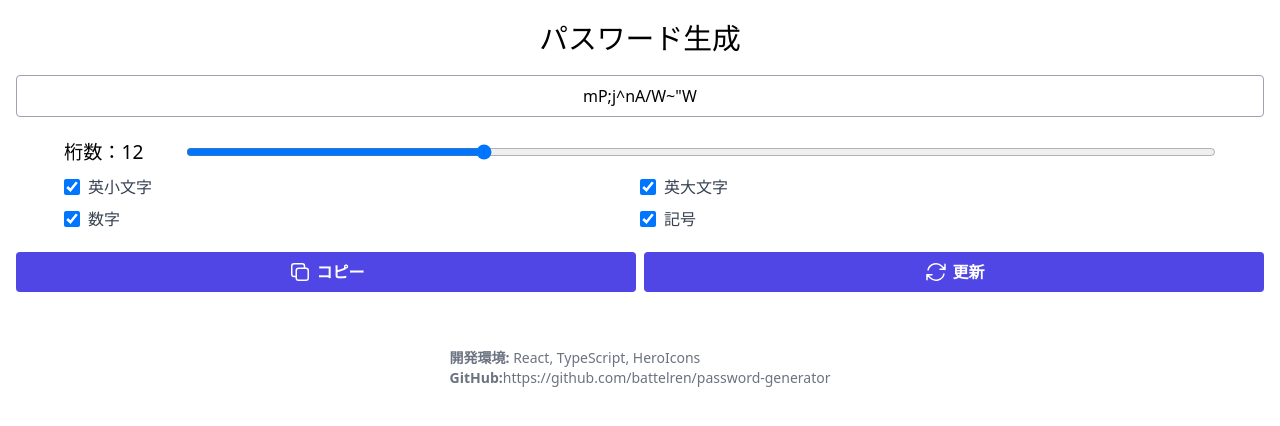
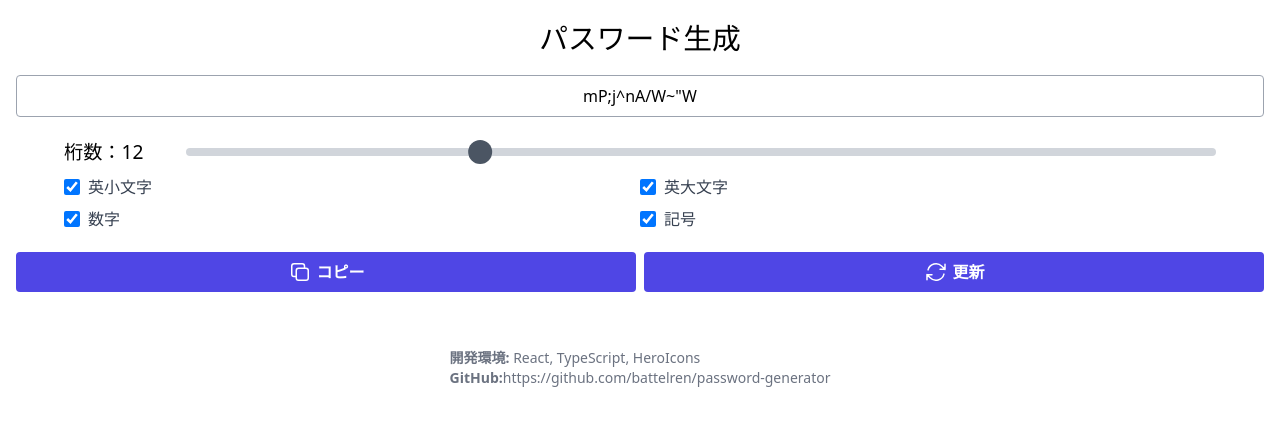
Before and after one commit to battelren/password-generator, a React (Vite) app: page / in a window 1280 px wide. Shown: the top 426 px of the page. Built offline with nearby package versions, Linux system fonts and the light colour scheme.

Commit message:
input を Sliderに置き換え

```diff
--- a/src/components/PasswordGenerator.tsx
+++ b/src/components/PasswordGenerator.tsx
@@ -2,6 +2,7 @@ import React, { useEffect, useRef, useState } from "react"
 import { Checkbox } from "./Checkbox"
 import { getRandomPassword } from "../utils/RandomPassword"
 import { ArrowPathIcon, Square2StackIcon, CheckIcon } from "@heroicons/react/24/outline"
+import { Slider } from "./Slider"
 
 const MIN_PASSWORD_LENGTH = 4
 const MAX_PASSWORD_LENGTH = 32
@@ -59,13 +60,14 @@ const PasswordGenerator: React.FC = () => {
           <label htmlFor="password-length" className="block text-[1.2rem] whitespace-nowrap w-[8rem]">
             桁数：{passwordLength}
           </label>
-          <input
-            type="range"
+          <Slider
+            trackClassName="h-[0.5rem] w-full bg-gray-300 rounded-lg"
+            thumbClassName="outline-none h-[1.5rem] w-[1.5rem] bg-gray-600 rounded-full"
             min={MIN_PASSWORD_LENGTH}
             max={MAX_PASSWORD_LENGTH}
+            step={1}
             value={passwordLength}
-            onChange={(e) => setPasswordLength(parseInt(e.target.value))}
-            className="w-full"
+            onChange={(newValue) => setPasswordLength(newValue)}
           />
         </div>
 
```
